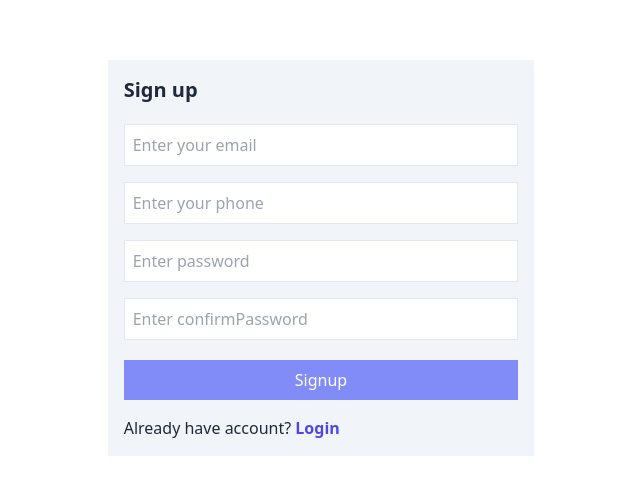
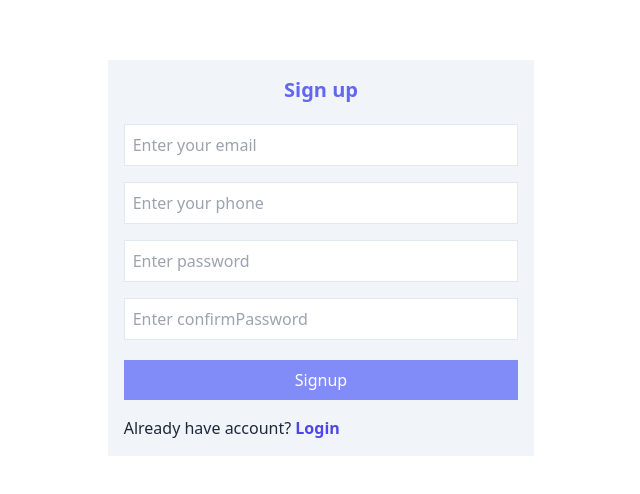
Before and after one commit to vishnuprasadvv/ImageBucket-App, a React (Vite) app in the folder client/: page /signup in a window 1280 px wide. Shown: the part 142-636 px from the top of the page, without its empty margins (319-959 px from the left). Built offline with nearby package versions, Linux system fonts and the light colour scheme; no server answers.

Commit message:
minor bug fix in order

```diff
--- a/client/package.json
+++ b/client/package.json
@@ -10,10 +10,6 @@
     "preview": "vite preview"
   },
   "dependencies": {
-    "@dnd-kit/core": "^6.3.1",
-    "@dnd-kit/modifiers": "^9.0.0",
-    "@dnd-kit/sortable": "^10.0.0",
-    "@dnd-kit/utilities": "^3.2.2",
     "@hookform/resolvers": "^3.10.0",
     "@radix-ui/react-dialog": "^1.1.4",
     "@radix-ui/react-popover": "^1.1.4",
--- a/client/src/pages/Login.tsx
+++ b/client/src/pages/Login.tsx
@@ -53,9 +53,8 @@ const Login:React.FC = () => {
   return (
     <div className="h-screen flex items-center justify-center text-slate-800 max-w-screen">
     <div className="bg-slate-100 p-4 flex flex-col gap-4 w-full sm:w-1/2 lg:w-1/3">
-      <div>
-        <h3 className="text-xl font-bold">Login</h3>
-      </div>
+
+        <h3 className="text-xl text-indigo-500 font-bold text-center ">Login</h3>
       <form
         onSubmit={handleSubmit(onSubmit)}
         className="flex flex-col gap-3 w-full"
--- a/client/src/pages/Signup.tsx
+++ b/client/src/pages/Signup.tsx
@@ -60,7 +60,7 @@ const Signup: React.FC = () => {
     <div className="h-screen flex items-center justify-center text-slate-800 max-w-screen">
       <div className="bg-slate-100 p-4 flex flex-col gap-4 w-full sm:w-1/2 lg:w-1/3">
         <div>
-          <h3 className="text-xl font-bold">Sign up</h3>
+          <h3 className="text-xl font-bold text-indigo-500 text-center">Sign up</h3>
         </div>
         <form
           onSubmit={handleSubmit(onSubmit)}
```
Also changed, not shown: 1 other file (tests, documents, lock files or other folders).
